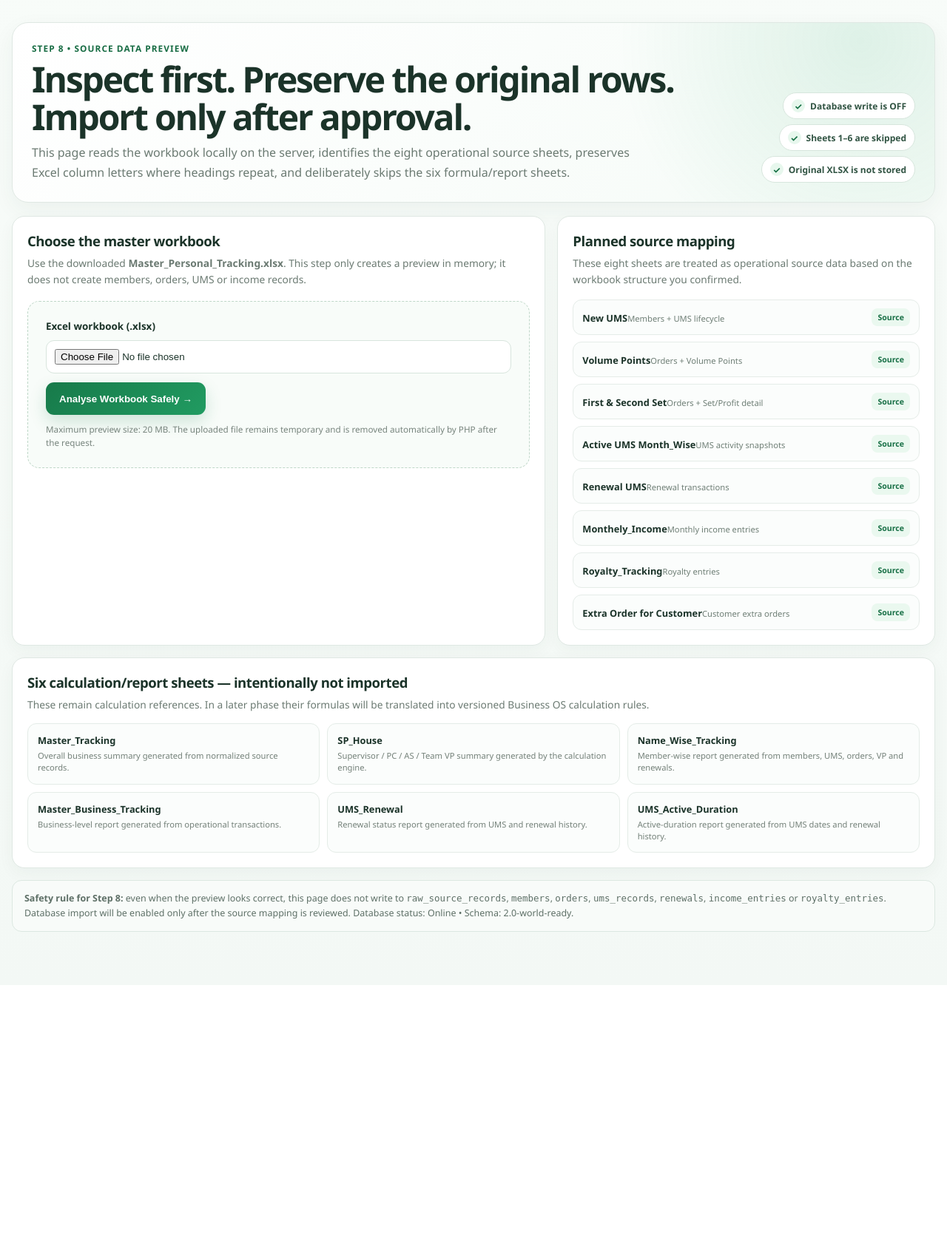
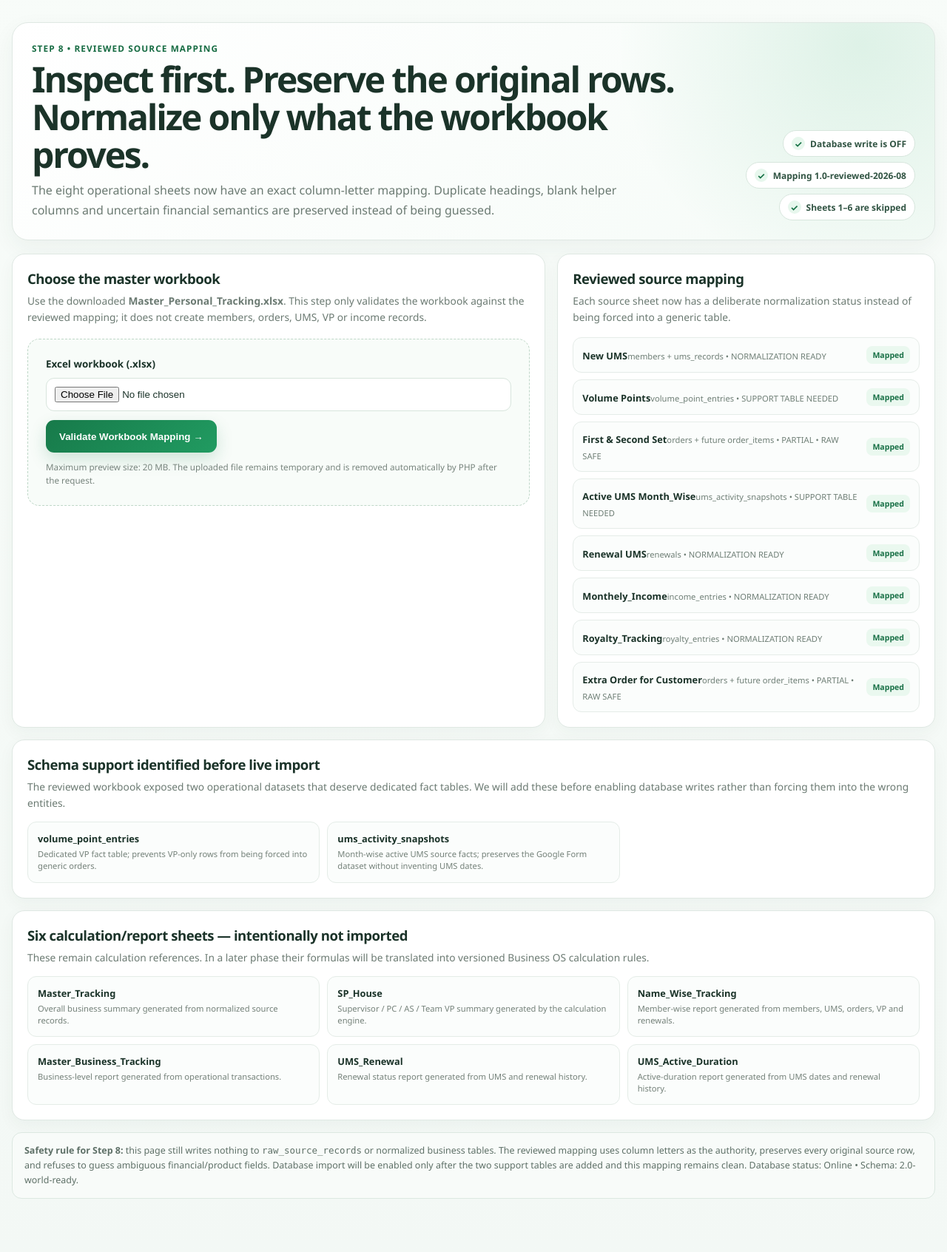
Before and after one commit to tridevmaurya3/Healthcare-Wellness-Club, a PHP site: page /business/import.php in a window 1280 px wide. Shown: the part 69-1762 px from the top of the page at 74% size. Before the commit the page ends 1329 px from the top, so only its background shows below. Run offline with PHP 8.4, Linux system fonts and the light colour scheme; data comes from the database, SQL or seed files in the repository; tables that the repository leaves empty hold one stand-in row (values such as "Sample post").

Commit message:
Connect Excel preview to reviewed source mapping

```diff
--- a/business/import.php
+++ b/business/import.php
@@ -5,6 +5,11 @@ require_once __DIR__ . '/config/database.php';
 require_once __DIR__ . '/xlsx_reader.php';
 
 const MAX_WORKBOOK_BYTES = 20 * 1024 * 1024;
+
+$mappingConfig = require __DIR__ . '/config/import_mapping.php';
+$sourceMapping = is_array($mappingConfig['source_sheets'] ?? null) ? $mappingConfig['source_sheets'] : [];
+$mappingVersion = (string)($mappingConfig['version'] ?? 'unknown');
+$schemaSupportRequired = is_array($mappingConfig['schema_support_required'] ?? null) ? $mappingConfig['schema_support_required'] : [];
 
 $derivedSheets = [
     'Master_Tracking' => 'Overall business summary generated from normalized source records.',
@@ -15,16 +20,10 @@ $derivedSheets = [
     'UMS_Active_Duration' => 'Active-duration report generated from UMS dates and renewal history.',
 ];
 
-$sourcePlan = [
-    'New UMS' => 'Members + UMS lifecycle',
-    'Volume Points' => 'Orders + Volume Points',
-    'First & Second Set' => 'Orders + Set/Profit detail',
-    'Active UMS Month_Wise' => 'UMS activity snapshots',
-    'Renewal UMS' => 'Renewal transactions',
-    'Monthely_Income' => 'Monthly income entries',
-    'Royalty_Tracking' => 'Royalty entries',
-    'Extra Order for Customer' => 'Customer extra orders',
-];
+$sourcePlan = [];
+foreach ($sourceMapping as $sheetName => $sheetConfig) {
+    $sourcePlan[$sheetName] = (string)($sheetConfig['target'] ?? 'Raw source only');
+}
 
 $status = business_db_status();
 $error = null;
@@ -35,6 +34,7 @@ $sheetPreviews = [];
 $foundSourceSheets = [];
 $foundDerivedSheets = [];
 $totalSourceRows = 0;
+$totalMappingIssues = 0;
 
 if ($_SERVER['REQUEST_METHOD'] === 'POST') {
     try {
@@ -82,12 +82,17 @@ if ($_SERVER['REQUEST_METHOD'] === 'POST') {
                 continue;
             }
 
-            if (array_key_exists($trimmed, $sourcePlan)) {
+            if (array_key_exists($trimmed, $sourceMapping)) {
+                $sheetMap = $sourceMapping[$trimmed];
                 $preview = $reader->previewSheet((string)$sheet['path'], $name, 3);
-                $preview['plan'] = $sourcePlan[$trimmed];
+                $preview['plan'] = (string)($sheetMap['target'] ?? 'Raw source only');
+                $preview['normalization_status'] = (string)($sheetMap['normalization_status'] ?? 'review');
+                $preview['mapping_issues'] = mappingHeaderIssues($preview, $sheetMap);
+                $preview['mapping_notes'] = (string)($sheetMap['notes'] ?? '');
                 $sheetPreviews[] = $preview;
                 $foundSourceSheets[] = $trimmed;
                 $totalSourceRows += (int)$preview['record_count'];
+                $totalMappingIssues += count($preview['mapping_issues']);
             }
         }
     } catch (Throwable $e) {
@@ -139,6 +144,47 @@ function previewValue(string $header, ?string $value): string
     return $value;
 }
 
+/**
+ * @param array<string,mixed> $preview
+ * @param array<string,mixed> $sheetMap
+ * @return array<int,string>
+ */
+function mappingHeaderIssues(array $preview, array $sheetMap): array
+{
+    $issues = [];
+    $actualHeaders = is_array($preview['headers'] ?? null) ? $preview['headers'] : [];
+    $expectedColumns = is_array($sheetMap['columns'] ?? null) ? $sheetMap['columns'] : [];
+
+    foreach ($expectedColumns as $column => $columnConfig) {
+        $role = (string)($columnConfig['role'] ?? '');
+        $expected = trim((string)($columnConfig['header'] ?? ''));
+
+        if (!array_key_exists($column, $actualHeaders)) {
+            if ($role !== 'ignore') {
+                $issues[] = $column . ' missing (expected ' . ($expected !== '' ? $expected : 'blank heading') . ')';
+            }
+            continue;
+        }
+
+        $actual = trim((string)$actualHeaders[$column]);
+        if ($actual !== $expected) {
+            $issues[] = $column . ' heading changed: expected "' . ($expected !== '' ? $expected : '(blank)') . '", found "' . ($actual !== '' ? $actual : '(blank)') . '"';
+        }
+    }
+
+    return $issues;
+}
+
+function statusLabel(string $status): string
+{
+    return match ($status) {
+        'ready' => 'NORMALIZATION READY',
+        'support_table' => 'SUPPORT TABLE NEEDED',
+        'partial' => 'PARTIAL • RAW SAFE',
+        default => 'REVIEW',
+    };
+}
+
 $missingSourceSheets = array_values(array_diff(array_keys($sourcePlan), array_unique($foundSourceSheets)));
 $missingDerivedSheets = array_values(array_diff(array_keys($derivedSheets), array_unique($foundDerivedSheets)));
 ?>
@@ -168,42 +214,45 @@ $missingDerivedSheets = array_values(array_diff(array_keys($derivedSheets), arra
 <main class="imp-shell">
   <section class="imp-hero">
     <div>
-      <div class="imp-kicker">Step 8 • Source Data Preview</div>
-      <h1>Inspect first. Preserve the original rows. Import only after approval.</h1>
-      <p>This page reads the workbook locally on the server, identifies the eight operational source sheets, preserves Excel column letters where headings repeat, and deliberately skips the six formula/report sheets.</p>
+      <div class="imp-kicker">Step 8 • Reviewed Source Mapping</div>
+      <h1>Inspect first. Preserve the original rows. Normalize only what the workbook proves.</h1>
+      <p>The eight operational sheets now have an exact column-letter mapping. Duplicate headings, blank helper columns and uncertain financial semantics are preserved instead of being guessed.</p>
     </div>
     <div class="imp-safety">
       <span class="imp-chip good">Database write is OFF</span>
+      <span class="imp-chip good">Mapping <?= h($mappingVersion) ?></span>
       <span class="imp-chip good">Sheets 1–6 are skipped</span>
-      <span class="imp-chip good">Original XLSX is not stored</span>
     </div>
   </section>
 
   <section class="imp-grid">
     <article class="imp-card imp-upload">
       <h2>Choose the master workbook</h2>
-      <p>Use the downloaded <strong>Master_Personal_Tracking.xlsx</strong>. This step only creates a preview in memory; it does not create members, orders, UMS or income records.</p>
+      <p>Use the downloaded <strong>Master_Personal_Tracking.xlsx</strong>. This step only validates the workbook against the reviewed mapping; it does not create members, orders, UMS, VP or income records.</p>
 
       <form method="post" enctype="multipart/form-data" class="imp-drop">
         <label for="workbook">Excel workbook (.xlsx)</label>
         <input id="workbook" name="workbook" type="file" accept=".xlsx,application/vnd.openxmlformats-officedocument.spreadsheetml.sheet" required>
-        <button class="imp-submit" type="submit">Analyse Workbook Safely →</button>
+        <button class="imp-submit" type="submit">Validate Workbook Mapping →</button>
         <div class="imp-hint">Maximum preview size: 20 MB. The uploaded file remains temporary and is removed automatically by PHP after the request.</div>
       </form>
 
       <?php if ($error !== null): ?>
         <div class="imp-alert"><strong>Preview could not run:</strong> <?= h($error) ?></div>
       <?php elseif ($workbookName !== null): ?>
-        <div class="imp-alert good"><strong>Preview completed:</strong> <?= h($workbookName) ?> was read successfully. No business data was written to MySQL.</div>
+        <div class="imp-alert good"><strong>Validation completed:</strong> <?= h($workbookName) ?> was read successfully. No business data was written to MySQL.</div>
       <?php endif; ?>
     </article>
 
     <aside class="imp-card imp-plan">
-      <h2>Planned source mapping</h2>
-      <p>These eight sheets are treated as operational source data based on the workbook structure you confirmed.</p>
+      <h2>Reviewed source mapping</h2>
+      <p>Each source sheet now has a deliberate normalization status instead of being forced into a generic table.</p>
       <div class="imp-plan-list">
-        <?php foreach ($sourcePlan as $sheet => $target): ?>
-          <div class="imp-plan-row"><div><b><?= h($sheet) ?></b><span><?= h($target) ?></span></div><em>Source</em></div>
+        <?php foreach ($sourceMapping as $sheet => $sheetConfig): ?>
+          <div class="imp-plan-row">
+            <div><b><?= h($sheet) ?></b><span><?= h((string)($sheetConfig['target'] ?? 'Raw source only')) ?> • <?= h(statusLabel((string)($sheetConfig['normalization_status'] ?? 'review'))) ?></span></div>
+            <em>Mapped</em>
+          </div>
         <?php endforeach; ?>
       </div>
     </aside>
@@ -211,16 +260,17 @@ $missingDerivedSheets = array_values(array_diff(array_keys($derivedSheets), arra
     <?php if ($workbookName !== null && $error === null): ?>
       <section class="imp-summary" aria-label="Workbook preview summary">
         <article class="imp-kpi green"><small>Workbook</small><strong><?= h($workbookName) ?></strong><span><?= h(formatBytes($workbookSize)) ?></span></article>
-        <article class="imp-kpi blue"><small>Source Sheets Found</small><strong><?= count($sheetPreviews) ?> / 8</strong><span><?= number_format($totalSourceRows) ?> operational rows</span></article>
-        <article class="imp-kpi gold"><small>Derived Sheets Found</small><strong><?= count($foundDerivedSheets) ?> / 6</strong><span>Skipped from source import</span></article>
-        <article class="imp-kpi"><small>File Fingerprint</small><strong>SHA-256</strong><span><?= h($workbookHash ? substr($workbookHash, 0, 18) . '…' : 'Unavailable') ?></span></article>
+        <article class="imp-kpi blue"><small>Source Sheets Found</small><strong><?= count($sheetPreviews) ?> / <?= count($sourceMapping) ?></strong><span><?= number_format($totalSourceRows) ?> operational rows</span></article>
+        <article class="imp-kpi gold"><small>Derived Sheets Found</small><strong><?= count($foundDerivedSheets) ?> / <?= count($derivedSheets) ?></strong><span>Skipped from source import</span></article>
+        <article class="imp-kpi"><small>Mapping Check</small><strong><?= $totalMappingIssues === 0 ? 'PASS' : number_format($totalMappingIssues) . ' ISSUE(S)' ?></strong><span><?= h($mappingVersion) ?></span></article>
       </section>
 
-      <?php if ($missingSourceSheets || $missingDerivedSheets): ?>
+      <?php if ($missingSourceSheets || $missingDerivedSheets || $totalMappingIssues > 0): ?>
         <div class="imp-alert" style="grid-column:span 12">
           <strong>Workbook structure needs review.</strong>
           <?php if ($missingSourceSheets): ?> Missing source sheet(s): <?= h(implode(', ', $missingSourceSheets)) ?>.<?php endif; ?>
           <?php if ($missingDerivedSheets): ?> Missing derived sheet(s): <?= h(implode(', ', $missingDerivedSheets)) ?>.<?php endif; ?>
+          <?php if ($totalMappingIssues > 0): ?> <?= number_format($totalMappingIssues) ?> mapped column heading(s) changed from the reviewed workbook.<?php endif; ?>
         </div>
       <?php endif; ?>
 
@@ -230,12 +280,12 @@ $missingDerivedSheets = array_values(array_diff(array_keys($derivedSheets), arra
             <div class="imp-sheet-head">
               <div class="imp-sheet-title">
                 <b><?= h(trim((string)$preview['name'])) ?></b>
-                <span><?= number_format((int)$preview['record_count']) ?> records • Planned target: <?= h((string)$preview['plan']) ?></span>
+                <span><?= number_format((int)$preview['record_count']) ?> records • Target: <?= h((string)$preview['plan']) ?></span>
               </div>
-              <span class="imp-sheet-status">RAW CAPTURE READY</span>
+              <span class="imp-sheet-status"><?= h(statusLabel((string)$preview['normalization_status'])) ?></span>
             </div>
 
-            <?php if ($preview['duplicate_headers'] || $preview['blank_header_columns']): ?>
+            <?php if ($preview['duplicate_headers'] || $preview['blank_header_columns'] || $preview['mapping_issues']): ?>
               <div class="imp-issues">
                 <?php if ($preview['duplicate_headers']): ?>
                   <span class="imp-issue">Duplicate headings preserved: <?= h(implode(', ', $preview['duplicate_headers'])) ?></span>
@@ -243,7 +293,14 @@ $missingDerivedSheets = array_values(array_diff(array_keys($derivedSheets), arra
                 <?php if ($preview['blank_header_columns']): ?>
                   <span class="imp-issue">Blank heading column(s): <?= h(implode(', ', $preview['blank_header_columns'])) ?></span>
                 <?php endif; ?>
+                <?php foreach ($preview['mapping_issues'] as $mappingIssue): ?>
+                  <span class="imp-issue"><?= h((string)$mappingIssue) ?></span>
+                <?php endforeach; ?>
               </div>
+            <?php endif; ?>
+
+            <?php if ((string)$preview['mapping_notes'] !== ''): ?>
+              <div class="imp-hint" style="margin-top:10px"><strong>Mapping note:</strong> <?= h((string)$preview['mapping_notes']) ?></div>
             <?php endif; ?>
 
             <div class="imp-headers">
@@ -278,6 +335,16 @@ $missingDerivedSheets = array_values(array_diff(array_keys($derivedSheets), arra
     <?php endif; ?>
 
     <article class="imp-card imp-derived">
+      <h2>Schema support identified before live import</h2>
+      <p>The reviewed workbook exposed two operational datasets that deserve dedicated fact tables. We will add these before enabling database writes rather than forcing them into the wrong entities.</p>
+      <div class="imp-derived-list">
+        <?php foreach ($schemaSupportRequired as $table => $description): ?>
+          <div class="imp-derived-item"><b><?= h((string)$table) ?></b><span><?= h((string)$description) ?></span></div>
+        <?php endforeach; ?>
+      </div>
+    </article>
+
+    <article class="imp-card imp-derived">
       <h2>Six calculation/report sheets — intentionally not imported</h2>
       <p>These remain calculation references. In a later phase their formulas will be translated into versioned Business OS calculation rules.</p>
       <div class="imp-derived-list">
@@ -288,7 +355,7 @@ $missingDerivedSheets = array_values(array_diff(array_keys($derivedSheets), arra
     </article>
 
     <div class="imp-footer-note">
-      <strong>Safety rule for Step 8:</strong> even when the preview looks correct, this page does not write to <code>raw_source_records</code>, <code>members</code>, <code>orders</code>, <code>ums_records</code>, <code>renewals</code>, <code>income_entries</code> or <code>royalty_entries</code>. Database import will be enabled only after the source mapping is reviewed.
+      <strong>Safety rule for Step 8:</strong> this page still writes nothing to <code>raw_source_records</code> or normalized business tables. The reviewed mapping uses column letters as the authority, preserves every original source row, and refuses to guess ambiguous financial/product fields. Database import will be enabled only after the two support tables are added and this mapping remains clean.
       Database status: <?= h($status['connected'] ? 'Online' : 'Pending') ?> • Schema: <?= h((string)$status['schema_version']) ?>.
     </div>
   </section>
```
